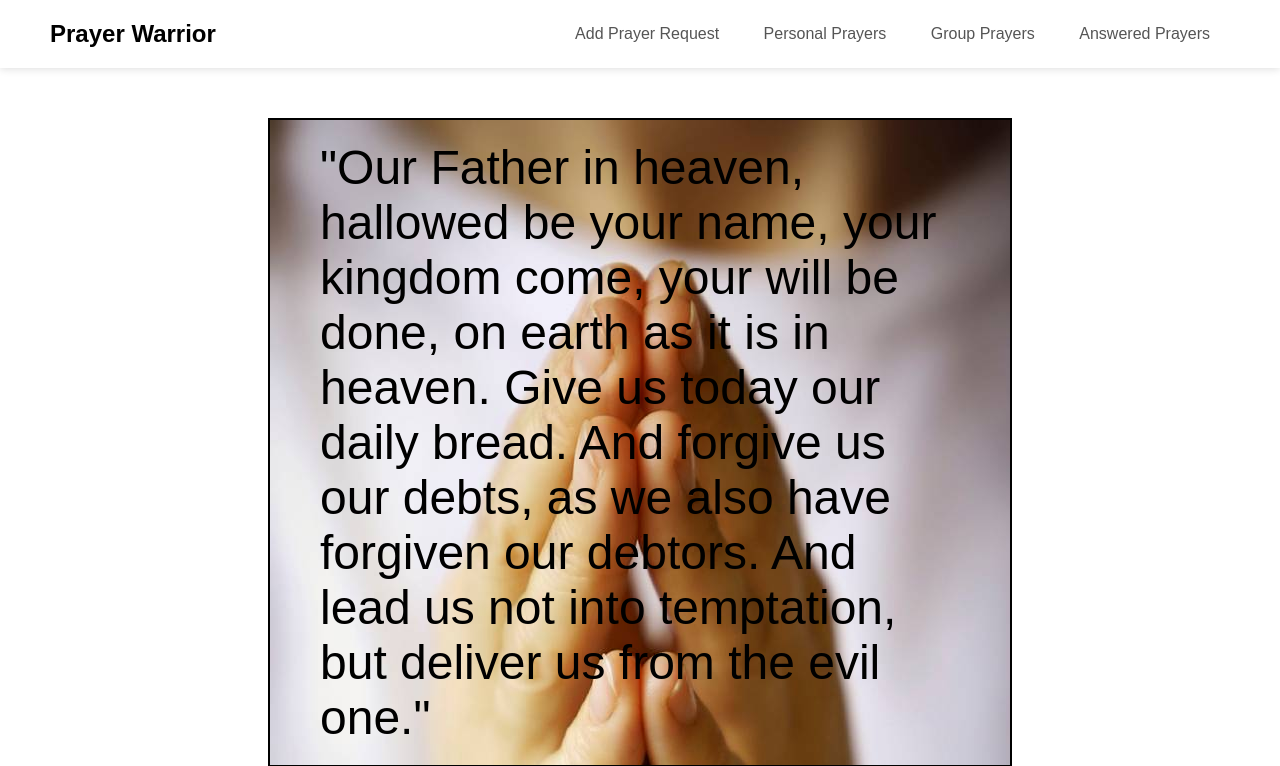
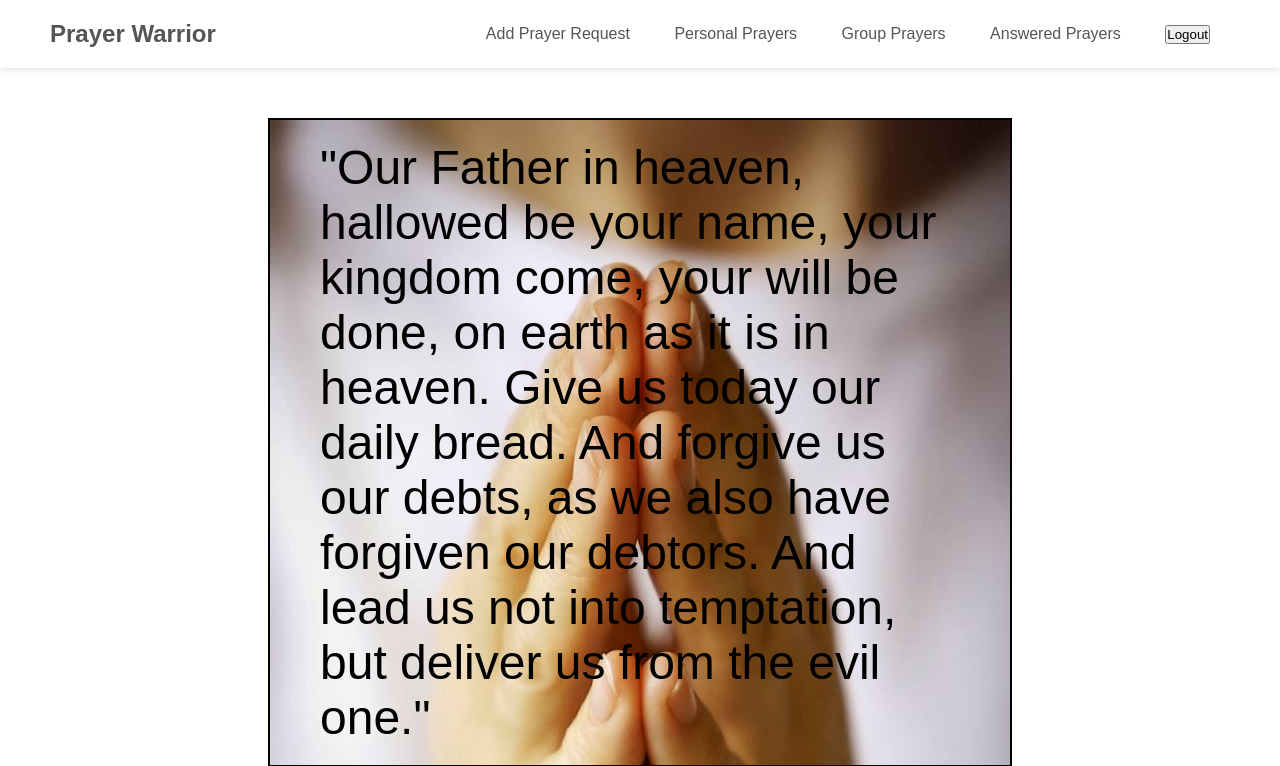
Before and after one commit to stephenlindstrom/prayer_warrior, a Django app: page /app/ in a window 1280 px wide. Shown: the top 766 px of the page. Run offline with Django 5.2, Linux system fonts and the light colour scheme; a user stored in the database is signed in.

Commit message:
Add logout button to navbar

```diff
--- a/app/templates/app/navbar.html
+++ b/app/templates/app/navbar.html
@@ -8,13 +8,19 @@
 
 {% block navbar %}
 <header>
-    <h1 id="nav-title">Prayer Warrior</h1>
+    <h1 id="nav-title"><a href="{% url 'app:index' %}">Prayer Warrior</a></h1>
     <nav>
         <ul>
             <li><a href="{% url 'app:prayer-request' %}">Add Prayer Request</a></li>
             <li><a href="{% url 'app:personal-prayer' %}">Personal Prayers</a></li>
             <li><a href="#">Group Prayers</a></li>
             <li><a href="#">Answered Prayers</a></li>
+            <li>
+                <form action="{% url 'logout' %}" method="post">
+                {% csrf_token %}
+                    <input type="submit" value="Logout">
+                </form>
+            </li>
         </ul>
     </nav>
 </header>
--- a/list/settings.py
+++ b/list/settings.py
@@ -122,3 +122,5 @@ STATIC_URL = 'static/'
 # https://docs.djangoproject.com/en/5.0/ref/settings/#default-auto-field
 
 DEFAULT_AUTO_FIELD = 'django.db.models.BigAutoField'
+
+LOGOUT_REDIRECT_URL = 'login'
--- a/list/urls.py
+++ b/list/urls.py
@@ -22,5 +22,5 @@ urlpatterns = [
     path("app/", include("app.urls")),
     path("admin/", admin.site.urls),
     path("login/", views.LoginView.as_view(template_name="app/login.html", next_page="app:index"), name="login"),
-    path("logout/", views.LogoutView.as_view(next_page="login"), name="logout"),
+    path("logout/", views.LogoutView.as_view(), name="logout"),
 ]
```
Also changed, not shown: db.sqlite3.
